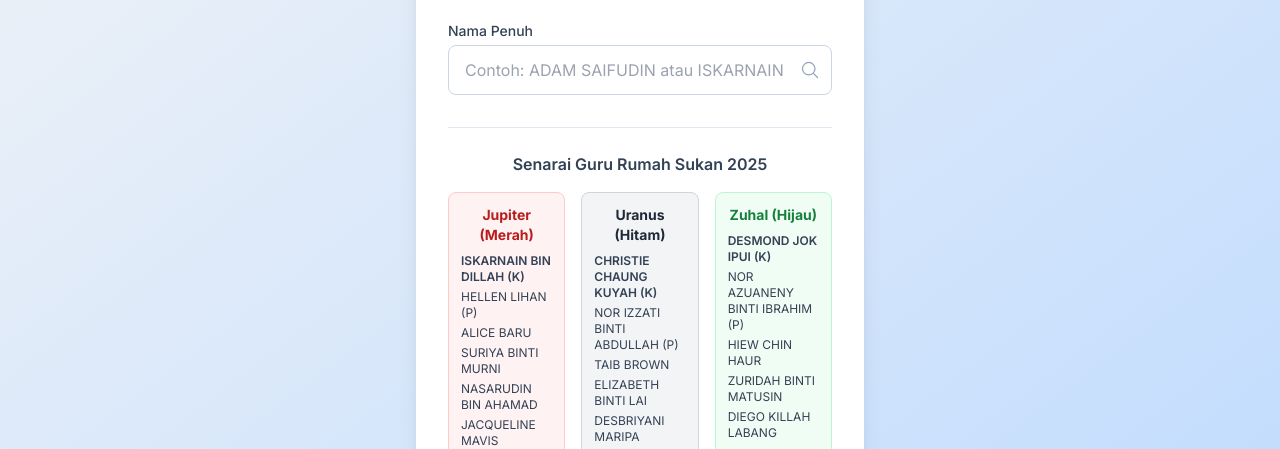
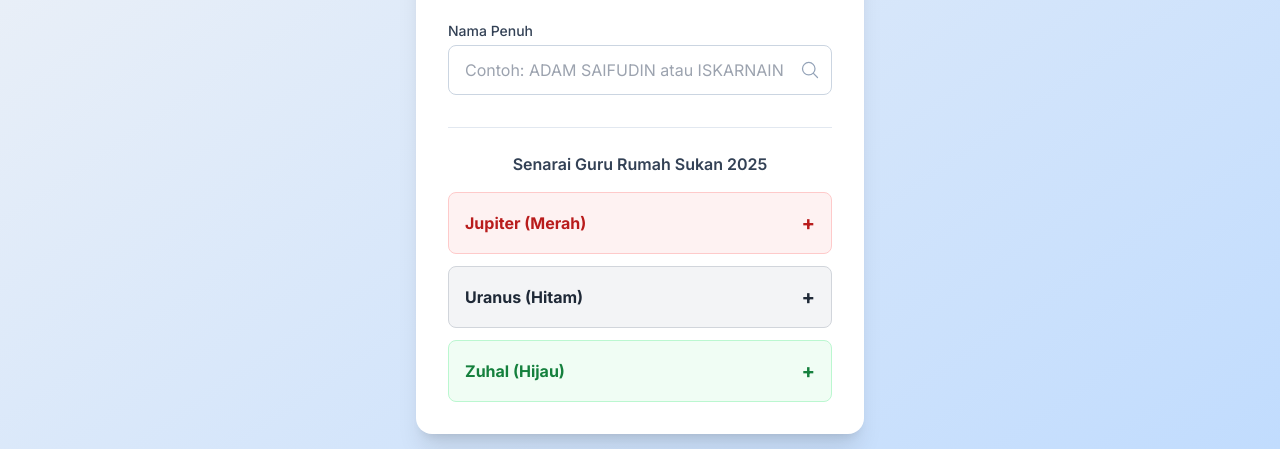
Before and after one commit to pahanmy/sukanskpm, a plain HTML site: page index.html in a window 1280 px wide. Shown: the part 351-800 px from the top of the page. Drawn offline with nearby package versions, Linux system fonts and the light colour scheme.

Commit message:
Update index.html

```diff
--- a/index.html
+++ b/index.html
@@ -16,6 +16,13 @@
         /* Style tambahan untuk placeholder input */
         ::placeholder {
             color: #9ca3af;
+        }
+        /* Menghilangkan penanda 'arrow' lalai pada tag <details> */
+        summary {
+            list-style: none; /* Firefox */
+        }
+        summary::-webkit-details-marker {
+            display: none; /* Chrome */
         }
     </style>
 </head>
@@ -85,42 +92,57 @@
             <div class="mt-8 pt-6 border-t border-slate-200">
                 <h3 class="text-center text-base font-semibold text-slate-700 mb-4">Senarai Guru Rumah Sukan 2025</h3>
 
-                <div class="grid grid-cols-1 md:grid-cols-3 gap-4">
+                <div class="space-y-3">
 
-                    <div class="bg-red-50 border border-red-200 rounded-lg p-3">
-                        <h4 class="font-bold text-red-700 mb-2 text-center text-sm">Jupiter (Merah)</h4>
-                        <ul class="space-y-1 text-xs text-slate-700">
-                            <li class="font-semibold">ISKARNAIN BIN DILLAH (K)</li>
-                            <li>HELLEN LIHAN (P)</li>
+                    <details class="group rounded-lg bg-red-50 border border-red-200 overflow-hidden">
+                        <summary class="p-4 flex justify-between items-center cursor-pointer">
+                            <span class="font-bold text-red-700 text-base">Jupiter (Merah)</span>
+                            <span class="text-red-700 font-bold text-xl transition-transform duration-200 transform group-open:rotate-45">+</span>
+                        </summary>
+                        <div class="p-4 pt-0 text-slate-700">
+                            <ul class="space-y-1 text-sm list-disc pl-5">
+                                <li><span class="font-semibold">ISKARNAIN BIN DILLAH (Ketua)</span></li>
+                                <li><span class="font-semibold">HELLEN LIHAN (Penolong)</span></li>
                                 <li>ALICE BARU</li>
                                 <li>SURIYA BINTI MURNI</li>
                                 <li>NASARUDIN BIN AHAMAD</li>
                                 <li>JACQUELINE MAVIS JACKUIS</li>
                             </ul>
                         </div>
+                    </details>
 
-                    <div class="bg-gray-100 border border-gray-300 rounded-lg p-3">
-                        <h4 class="font-bold text-gray-800 mb-2 text-center text-sm">Uranus (Hitam)</h4>
-                        <ul class="space-y-1 text-xs text-slate-700">
-                            <li class="font-semibold">CHRISTIE CHAUNG KUYAH (K)</li>
-                            <li>NOR IZZATI BINTI ABDULLAH (P)</li>
+                    <details class="group rounded-lg bg-gray-100 border border-gray-300 overflow-hidden">
+                        <summary class="p-4 flex justify-between items-center cursor-pointer">
+                            <span class="font-bold text-gray-800 text-base">Uranus (Hitam)</span>
+                            <span class="text-gray-800 font-bold text-xl transition-transform duration-200 transform group-open:rotate-45">+</span>
+                        </summary>
+                        <div class="p-4 pt-0 text-slate-700">
+                            <ul class="space-y-1 text-sm list-disc pl-5">
+                                <li><span class="font-semibold">CHRISTIE CHAUNG KUYAH (Ketua)</span></li>
+                                <li><span class="font-semibold">NOR IZZATI BINTI ABDULLAH (Penolong)</span></li>
                                 <li>TAIB BROWN</li>
                                 <li>ELIZABETH BINTI LAI</li>
                                 <li>DESBRIYANI MARIPA</li>
                                 <li>DUNSTANCE JENISANG JOHNY</li>
                             </ul>
                         </div>
+                    </details>
 
-                    <div class="bg-green-50 border border-green-200 rounded-lg p-3">
-                        <h4 class="font-bold text-green-700 mb-2 text-center text-sm">Zuhal (Hijau)</h4>
-                        <ul class="space-y-1 text-xs text-slate-700">
-                            <li class="font-semibold">DESMOND JOK IPUI (K)</li>
-                            <li>NOR AZUANENY BINTI IBRAHIM (P)</li>
+                    <details class="group rounded-lg bg-green-50 border border-green-200 overflow-hidden">
+                        <summary class="p-4 flex justify-between items-center cursor-pointer">
+                            <span class="font-bold text-green-700 text-base">Zuhal (Hijau)</span>
+                            <span class="text-green-700 font-bold text-xl transition-transform duration-200 transform group-open:rotate-45">+</span>
+                        </summary>
+                        <div class="p-4 pt-0 text-slate-700">
+                            <ul class="space-y-1 text-sm list-disc pl-5">
+                                <li><span class="font-semibold">DESMOND JOK IPUI (Ketua)</span></li>
+                                <li><span class="font-semibold">NOR AZUANENY BINTI IBRAHIM (Penolong)</span></li>
                                 <li>HIEW CHIN HAUR</li>
                                 <li>ZURIDAH BINTI MATUSIN</li>
                                 <li>DIEGO KILLAH LABANG</li>
                             </ul>
                         </div>
+                    </details>
 
                 </div>
             </div>
@@ -165,10 +187,10 @@
             { nama: 'MUHAMMAD IZZUDIN HAKIM BIN MOHD NOORAZMI', kelas: 'T3', jantina: 'Lelaki', rumahSukan: 'Jupiter', peranan: 'Murid', jawatan: '-' },
             { nama: 'MUHAMMAD FAQEEH ANAQI BIN MOHD KHAIRUL AZMI', kelas: 'T3', jantina: 'Lelaki', rumahSukan: 'Jupiter', peranan: 'Murid', jawatan: '-' },
             { nama: 'AHMAD HAFIZ BIN HAFIZI', kelas: 'T3', jantina: 'Lelaki', rumahSukan: 'Jupiter', peranan: 'Murid', jawatan: '-' },
-            { nama: 'MUHAMMAD AZIQ RAYYAN BIN MOHAMMAD FADILLAH', kelas: 'T3', jantina: 'Lelaki', rumahSukan: 'Jupiter', peranan: 'Murid', jawatan: '-' },
+            { nama: 'MUHAMMAD AFIQ RAYYAN BIN MOHAMMAD FADILLAH', kelas: 'T3', jantina: 'Lelaki', rumahSukan: 'Jupiter', peranan: 'Murid', jawatan: '-' },
             { nama: 'JASTOAN ALIBRA BINTI JEFRI', kelas: 'T3', jantina: 'Perempuan', rumahSukan: 'Jupiter', peranan: 'Murid', jawatan: '-' },
             { nama: 'NUR SHATILLEA HANA BINTI AMIRUL AZAM', kelas: 'T3', jantina: 'Perempuan', rumahSukan: 'Jupiter', peranan: 'Murid', jawatan: '-' },
-            { nama: 'NUR RAISHA BINTI MOHAMAD FAIZAL', kelas: 'T3', jantina: 'Perempuan', rumahSukan: 'Jupiter', peranan: 'Murid', jawatan: '-' },
+            { nama: 'NUUR RAISHA BINTI MOHAMAD FAIZAL', kelas: 'T3', jantina: 'Perempuan', rumahSukan: 'Jupiter', peranan: 'Murid', jawatan: '-' },
             { nama: 'SITI NURAIASYAH BINTI MUHAMMAD SYUKRI', kelas: 'T3', jantina: 'Perempuan', rumahSukan: 'Jupiter', peranan: 'Murid', jawatan: '-' },
             { nama: 'FAZIYANA HUMAIRA BINTI FIRDAUS', kelas: 'T3', jantina: 'Perempuan', rumahSukan: 'Jupiter', peranan: 'Murid', jawatan: '-' },
             { nama: 'UMMI UMAIRA BINTI MOHAMAD FAZU', kelas: 'T3', jantina: 'Perempuan', rumahSukan: 'Jupiter', peranan: 'Murid', jawatan: '-' },
```
Lines whose indentation alone changed are shown as unchanged.
